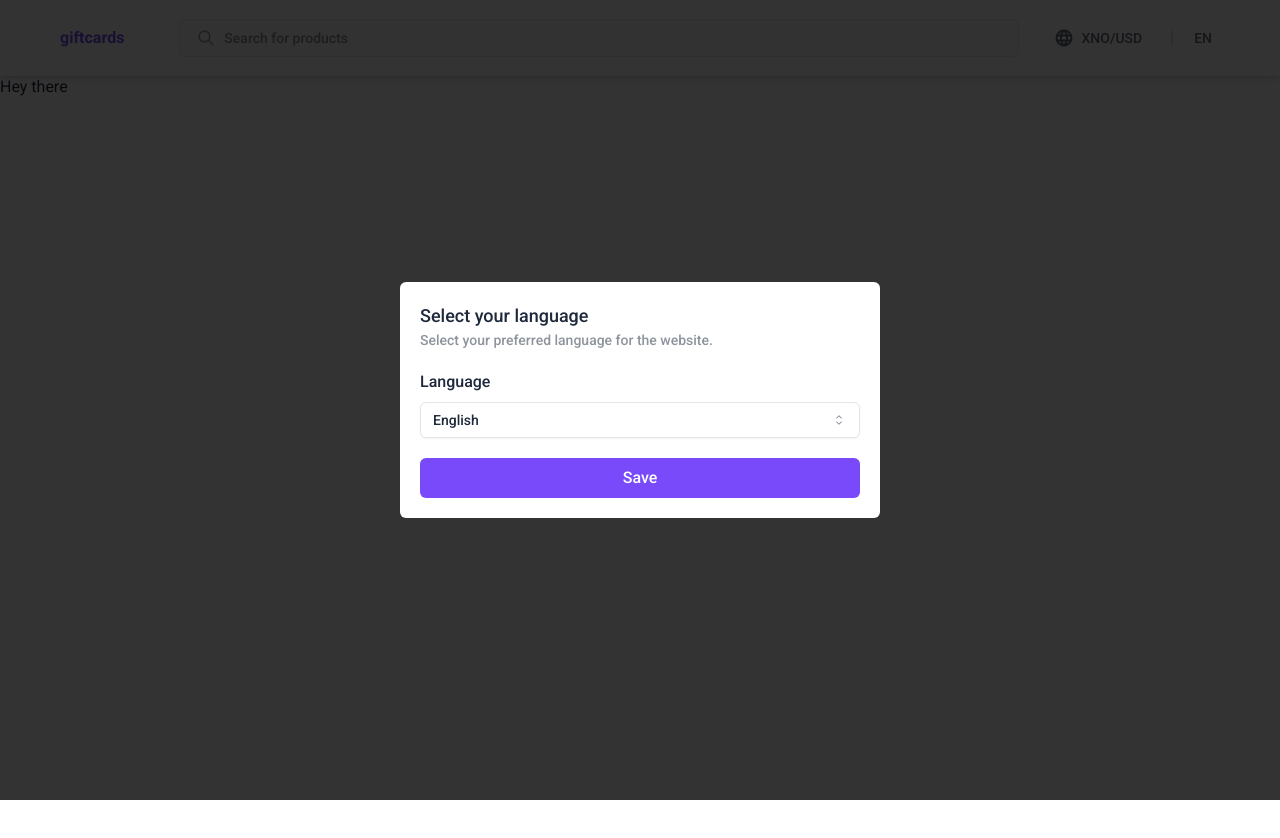
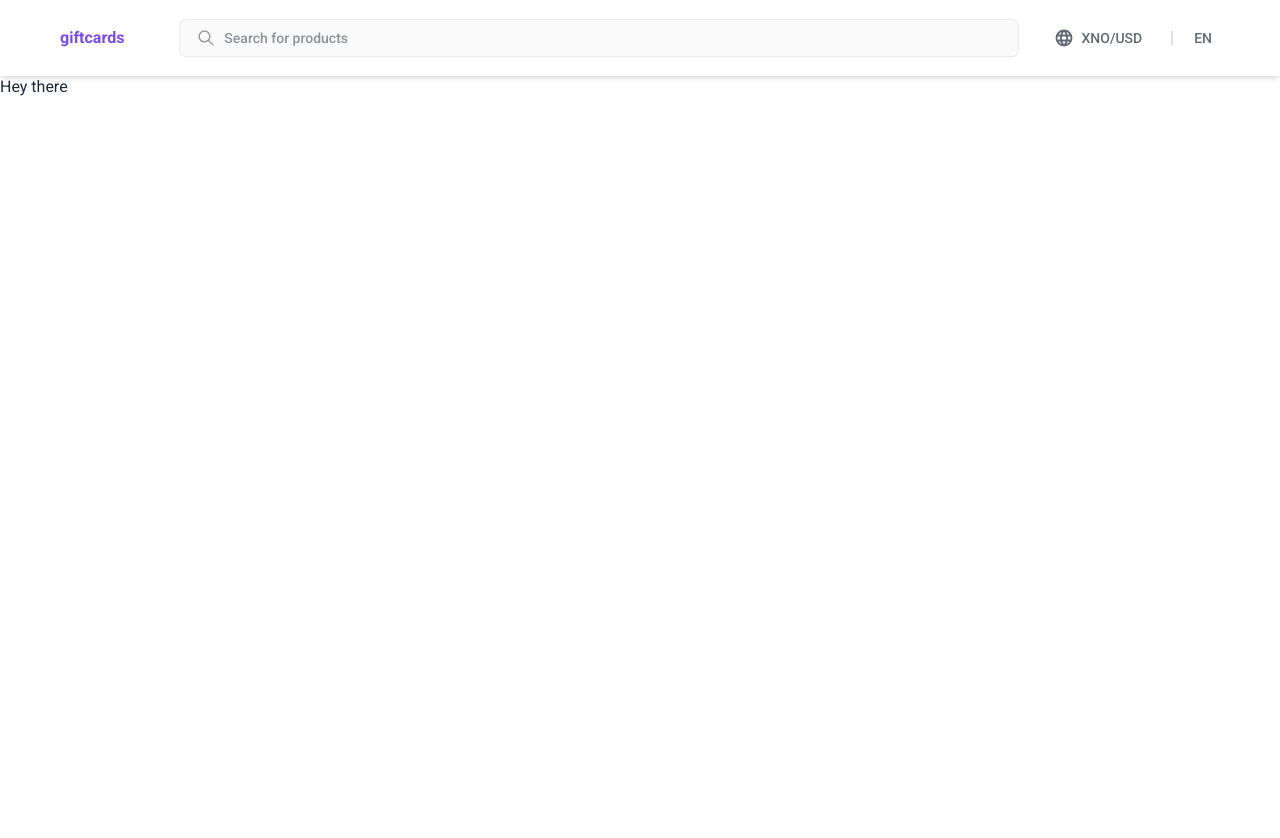
Before and after one commit to Joshardals/nanfaucet, a Next.js app: page / in a window 1280 px wide. Shown: the top 838 px of the page. Built offline with nearby package versions, Linux system fonts and the light colour scheme.

Commit message:
initial commit

```diff
--- a/components/shared/Header.tsx
+++ b/components/shared/Header.tsx
@@ -20,7 +20,7 @@ import { useEffect, useRef, useState } from "react";
 import { useLockBodyScroll } from "@/hooks/hooks";
 
 export function Header() {
-  const [isLanguageOpen, setIsLanguageOpen] = useState(true);
+  const [isLanguageOpen, setIsLanguageOpen] = useState(false);
   const [isOpen, setIsOpen] = useState(false);
   const [isSearchOpen, setIsSearchOpen] = useState(false);
 
```
